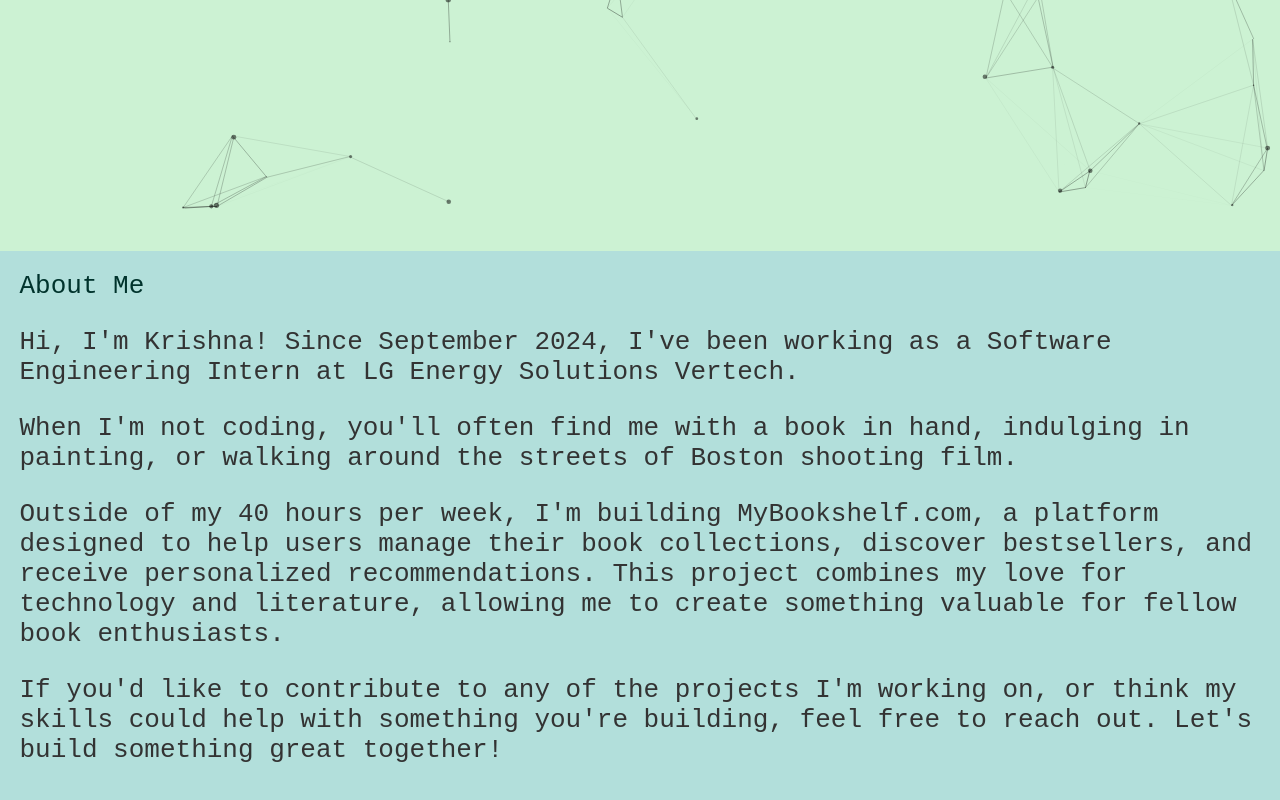
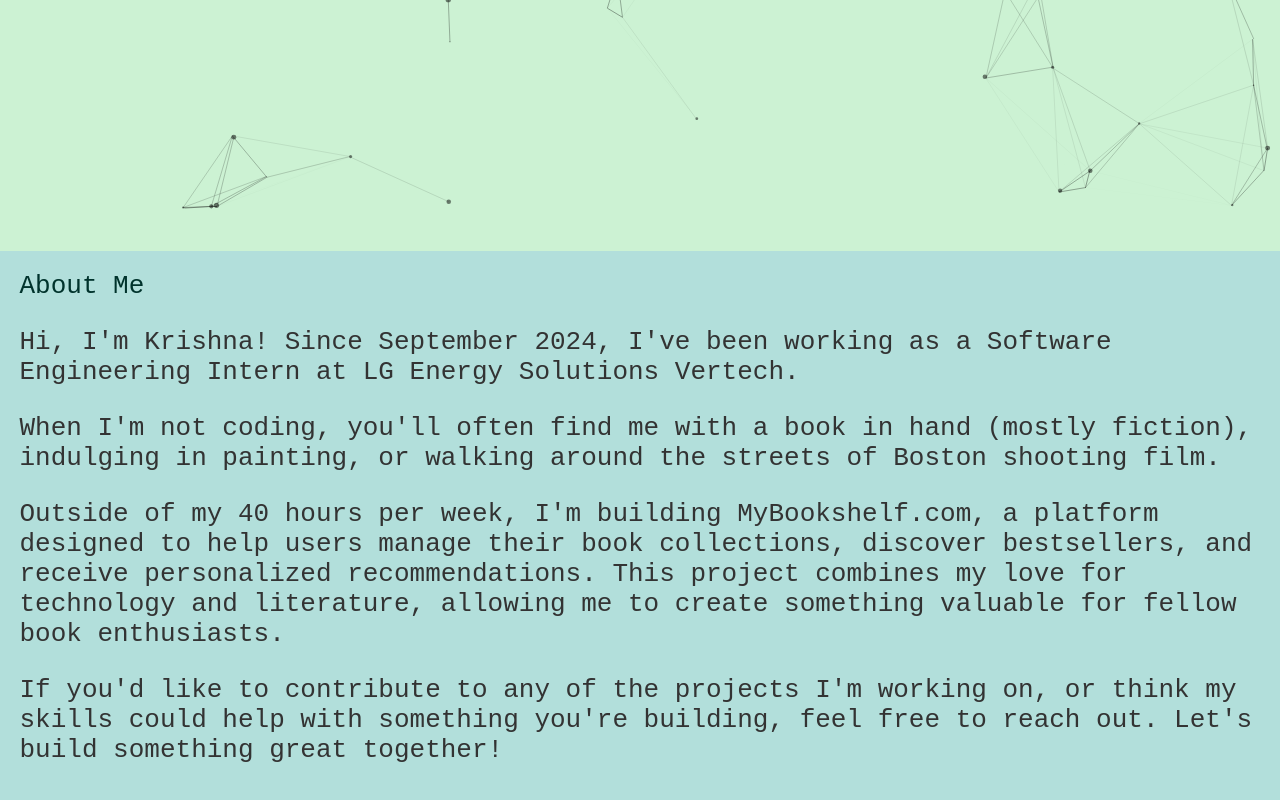
Before and after one commit to krishnaraketla/portfolio, a React (Create React App) app in the folder frontend/: page / in a window 1280 px wide. Shown: the part 509-1309 px from the top of the page. Built offline with nearby package versions, Linux system fonts and the light colour scheme; the HTML template or start-up script is replaced by a standard one.

Commit message:
About section

```diff
--- a/frontend/src/pages/Home.js
+++ b/frontend/src/pages/Home.js
@@ -12,7 +12,7 @@ const Home = () => {
                 title="About Me"
                 text={[
                     "Hi, I'm Krishna! Since September 2024, I've been working as a Software Engineering Intern at LG Energy Solutions Vertech.",
-                    "When I'm not coding, you'll often find me with a book in hand, indulging in painting, or walking around the streets of Boston shooting film.",
+                    "When I'm not coding, you'll often find me with a book in hand (mostly fiction), indulging in painting, or walking around the streets of Boston shooting film.",
                     "Outside of my 40 hours per week, I'm building MyBookshelf.com, a platform designed to help users manage their book collections, discover bestsellers, and receive personalized recommendations. This project combines my love for technology and literature, allowing me to create something valuable for fellow book enthusiasts.",
                     "If you'd like to contribute to any of the projects I'm working on, or think my skills could help with something you're building, feel free to reach out. Let's build something great together!"
                 ]}
```
